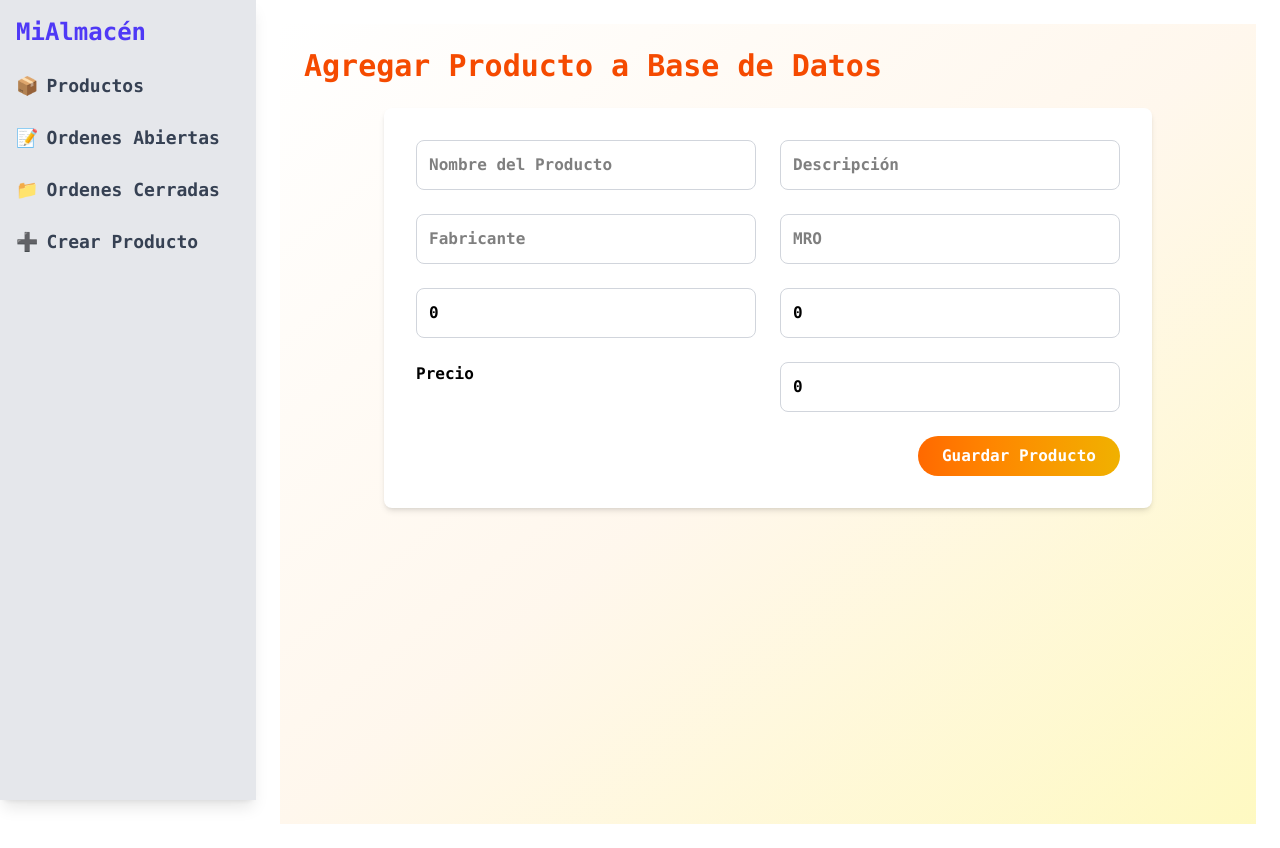
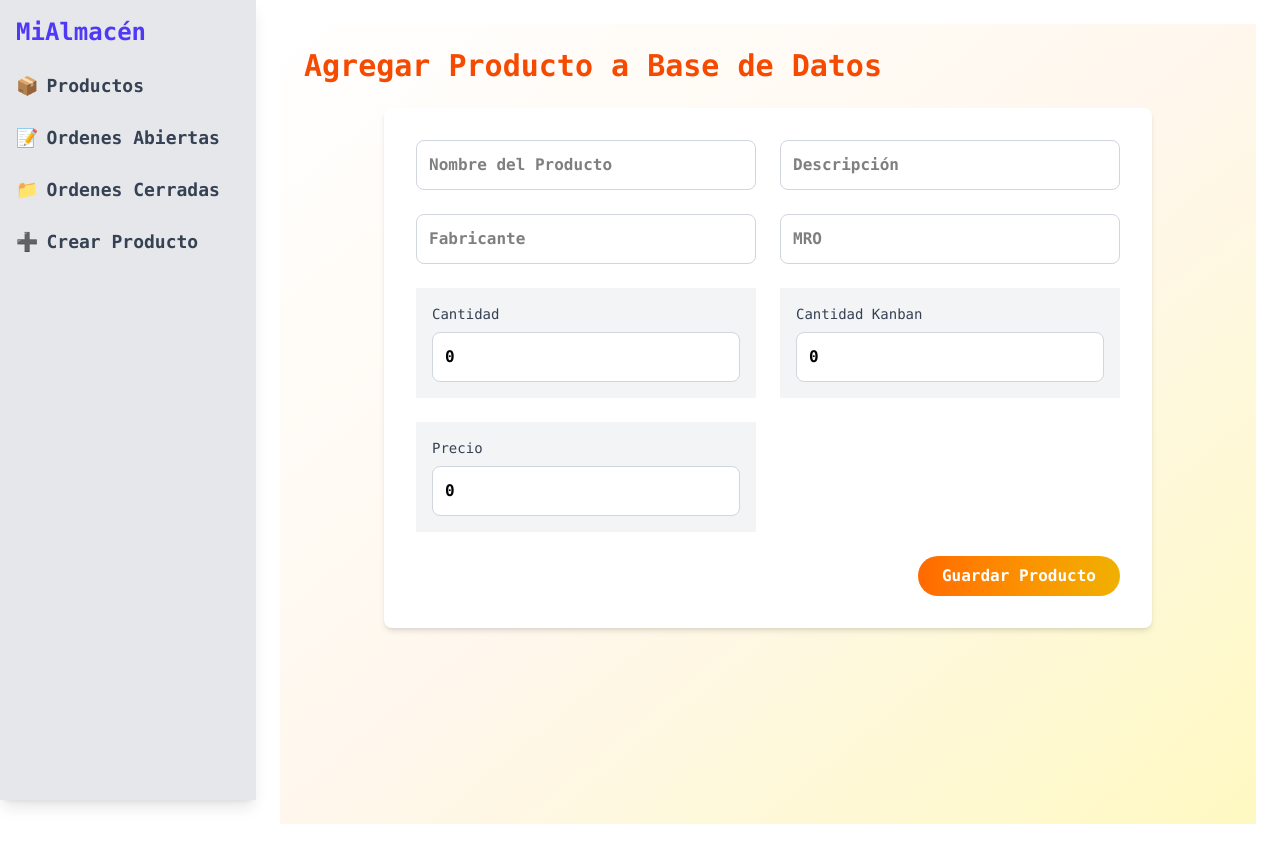
Before and after one commit to RafaelChoza/warehouseAdmin, a React (Vite) app in the folder frontend/: page /create-product in a window 1280 px wide. Built offline with nearby package versions, Linux system fonts and the light colour scheme; no server answers.

Commit message:
Correct function createProduct

```diff
--- a/frontend/src/components/CreateProduct.tsx
+++ b/frontend/src/components/CreateProduct.tsx
@@ -25,8 +25,9 @@ export default function CreateProduct() {
 
     const handleSubmit = async (e: React.FormEvent) => {
         e.preventDefault()
+        console.log(formData)
         try {
-            const result = await postProduct();
+            const result = await postProduct(formData);
             console.log(result);
         } catch (error) {
             console.error("Error en el servidor ", error)
@@ -78,34 +79,48 @@ export default function CreateProduct() {
                         value={formData.mro}
                         required
                     />
+                    <div className="p-4 bg-gray-100">
+                        <label htmlFor="quantity" className="block mb-2 text-sm font-medium text-gray-700">Cantidad</label>
                         <input
+                            id="quantity"
                             type="number"
                             name="quantity"
                             placeholder="Cantidad"
-                        className="p-3 border border-gray-300 rounded-lg focus:outline-none focus:ring-2 focus:ring-orange-400"
+                            className="w-full p-3 border border-gray-300 rounded-lg focus:outline-none focus:ring-2 focus:ring-orange-400 bg-white text-black"
                             onChange={handleChange}
                             value={formData.quantity}
                             required
                         />
+                    </div>
+
+                    <div className="p-4 bg-gray-100">
+                        <label htmlFor="quantityKanban" className="block mb-2 text-sm font-medium text-gray-700">Cantidad Kanban</label>
                         <input
+                            id="kanbanQuantity"
                             type="number"
-                        name="quantityKanban"
+                            name="kanbanQuantity"
                             placeholder="Cantidad Kanban"
-                        className="p-3 border border-gray-300 rounded-lg focus:outline-none focus:ring-2 focus:ring-orange-400"
+                            className="w-full p-3 border border-gray-300 rounded-lg focus:outline-none focus:ring-2 focus:ring-orange-400 bg-white text-black"
                             onChange={handleChange}
                             value={formData.kanbanQuantity}
                             required
                         />
-                    <label htmlFor="price">Precio</label>
+                    </div>
+
+                    <div className="p-4 bg-gray-100">
+                        <label htmlFor="price" className="block mb-2 text-sm font-medium text-gray-700">Precio</label>
                         <input
+                            id="price"
                             type="number"
                             name="price"
                             placeholder="Precio"
-                        className="p-3 border border-gray-300 rounded-lg focus:outline-none focus:ring-2 focus:ring-orange-400"
+                            className="w-full p-3 border border-gray-300 rounded-lg focus:outline-none focus:ring-2 focus:ring-orange-400 bg-white text-black"
                             onChange={handleChange}
                             value={formData.price}
                             required
                         />
+                    </div>
+
 
                     <div className="md:col-span-2 text-right">
                         <button
--- a/frontend/src/service/postProduct.ts
+++ b/frontend/src/service/postProduct.ts
@@ -1,14 +1,16 @@
+import type { ProductType } from "../Types"
 
 
-export default async function postProduct() {
+export default async function postProduct(product: ProductType) {
     const url = "http://localhost:8080"
   try {
     const response = await fetch(`${url}/product`, {
         method: "POST",
         headers: {
-            "Content-Type": "application-json",
+            "Content-Type": "application/json",
             "Authorization": `Bearer ${localStorage.getItem("token")}`
-        }
+        },
+        body:JSON.stringify(product)
     })
     if(!response.ok) {
         alert("Error al enviar los datos a la base de datos")
```
Also changed, not shown: 1 other file (tests, documents, lock files or other folders). Lines whose indentation alone changed are shown as unchanged.
